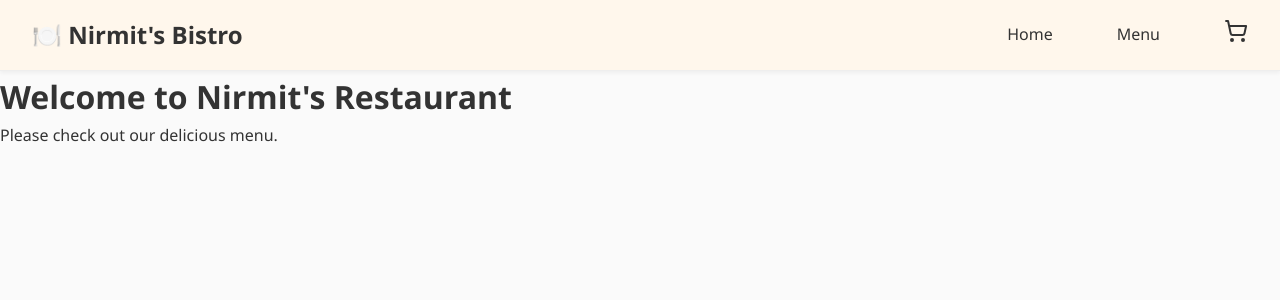
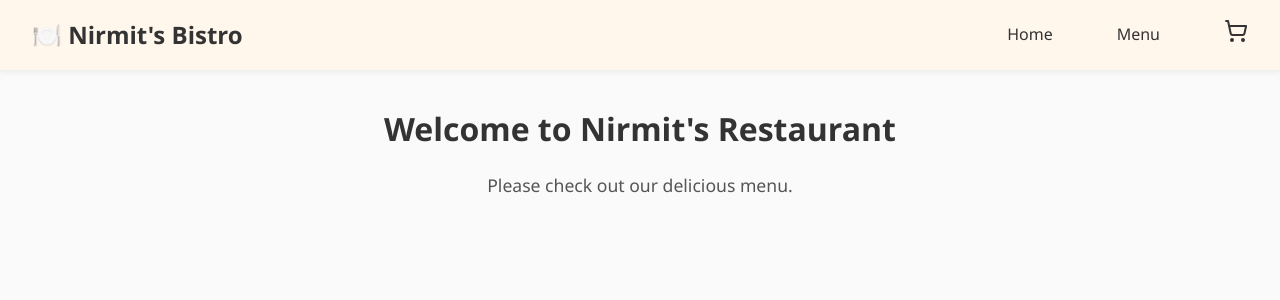
Before and after one commit to nirmit-1606/MyWebsite, a React (Create React App) app in the folder restaurant-menu-app/: page / in a window 1280 px wide. Shown: the top 300 px of the page. Built offline with nearby package versions, Linux system fonts and the light colour scheme.

Commit message:
Styling all the pages

```diff
--- a/restaurant-menu-app/src/components/RecipeCard.css
+++ b/restaurant-menu-app/src/components/RecipeCard.css
@@ -42,9 +42,3 @@
 .add-to-cart:hover {
   background-color: #ef6c00;
 }
-
-.menu-grid {
-  display: flex;
-  flex-wrap: wrap;
-  gap: 1em;
-}
--- a/restaurant-menu-app/src/pages/Home.js
+++ b/restaurant-menu-app/src/pages/Home.js
@@ -1,7 +1,8 @@
 import React from 'react';
+import '../styles/Home.css';
 
 const Home = () => (
-  <div>
+  <div className='home-page'>
     <h1>Welcome to Nirmit's Restaurant</h1>
     <p>Please check out our delicious menu.</p>
   </div>
--- a/restaurant-menu-app/src/pages/Menu.js
+++ b/restaurant-menu-app/src/pages/Menu.js
@@ -2,6 +2,7 @@ import React, { useEffect } from 'react';
 import { useDispatch, useSelector } from 'react-redux';
 import { fetchRecipes } from '../features/recipes/recipesSlice';
 import RecipeCard from '../components/RecipeCard';
+import '../styles/Menu.css';
 
 const Menu = () => {
   const dispatch = useDispatch();
@@ -12,7 +13,7 @@ const Menu = () => {
   }, [dispatch]);
 
   return (
-    <div>
+    <div className='menu-page'>
       <h2>Our Menu</h2>
       {status === 'loading' && <p>Loading...</p>}
       {status === 'succeeded' && (
--- a/restaurant-menu-app/src/styles/Cart.css
+++ b/restaurant-menu-app/src/styles/Cart.css
@@ -1,3 +1,17 @@
+.cart-page {
+  max-width: 900px;
+  margin: 2rem auto;
+  padding: 1rem;
+  border-radius: 8px;
+  background-color: #fff;
+  box-shadow: 0 0 10px rgba(0,0,0,0.05);
+}
+
+.cart-page h2 {
+  text-align: center;
+  margin-bottom: 1.5rem;
+}
+
 .cart-item {
   display: grid;
   grid-template-columns: 2fr 2fr 1fr auto;
@@ -54,6 +68,25 @@
   color: #b71c1c;
 }
 
+.subtotal {
+  font-weight: bold;
+  text-align: right;
+}
+
+.unit-price {
+  font-size: 0.9rem;
+  color: #777;
+}
+
+.cart-summary {
+  margin-top: 1.5rem;
+  text-align: right;
+}
+
+.cart-summary h3 {
+  margin-bottom: 1rem;
+}
+
 .clear-cart-btn {
   display: inline-flex;
   align-items: center;
@@ -70,13 +103,3 @@
 .clear-cart-btn:hover {
   background-color: #b71c1c;
 }
-
-.subtotal {
-  font-weight: bold;
-  text-align: right;
-}
-
-.unit-price {
-  font-size: 0.9rem;
-  color: #777;
-}
--- /dev/null
+++ b/restaurant-menu-app/src/styles/Home.css
@@ -0,0 +1,16 @@
+.home-page {
+  padding: 2rem;
+  max-width: 900px;
+  margin: 0 auto;
+  text-align: center;
+}
+
+.home-page h1 {
+  font-size: 2rem;
+  margin-bottom: 1rem;
+}
+
+.home-page p {
+  font-size: 1.1rem;
+  color: #555;
+}
--- /dev/null
+++ b/restaurant-menu-app/src/styles/Menu.css
@@ -0,0 +1,18 @@
+.menu-page {
+  padding: 2rem;
+  max-width: 1400px;
+  margin: 0 auto;
+  text-align: center;
+}
+
+.menu-page h2 {
+  font-size: 1.8rem;
+  margin-bottom: 1.5rem;
+}
+
+.menu-grid {
+  display: flex;
+  flex-wrap: wrap;
+  gap: 1.5rem;
+  justify-content: center;
+}
```
